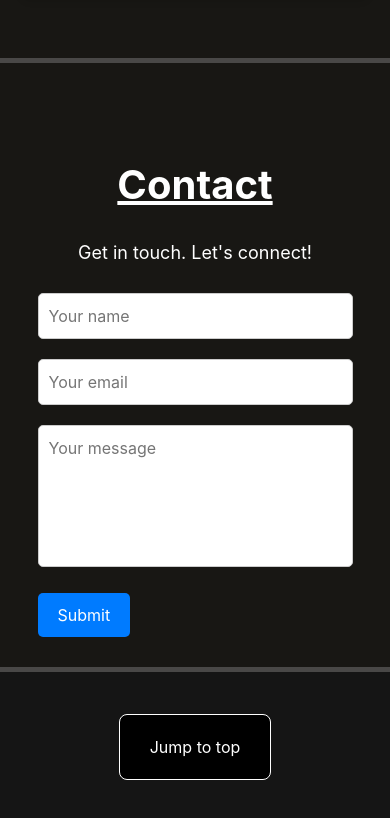
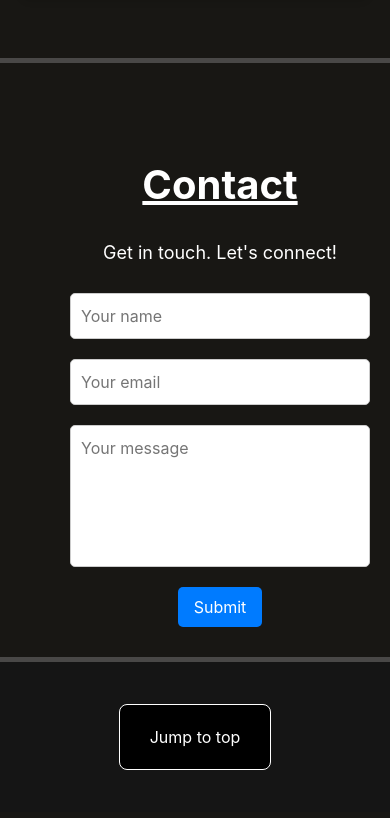
Before and after one commit to Satokii/portfolio, a React (Vite) app: page / in a window 390 px wide. Shown: the part 5306-6124 px from the top of the page. Built offline with nearby package versions, Linux system fonts and the light colour scheme; no server answers.

Commit message:
style: amended button location on contact form for smaller screens

```diff
--- a/src/components/main/components/Contact.jsx
+++ b/src/components/main/components/Contact.jsx
@@ -42,7 +42,7 @@ function Contact() {
             <h2 className='main-contact--header'>Contact</h2>
             <h3 className='main-contact--subheader'>Get in touch. Let&apos;s connect!</h3>
             <div className='main-contact--contact-info-container grid'>
-                <form className='main-contact--contact-form' onSubmit={onSubmit}>
+                <form className='main-contact--contact-form grid' onSubmit={onSubmit}>
                     <input
                         type='text'
                         name='from_name'
--- a/src/styles/main/main-contact.css
+++ b/src/styles/main/main-contact.css
@@ -24,8 +24,11 @@
 }
 
 .main-contact--contact-form {
-    max-width: 400px;
+    grid-template-columns: 1fr;
+    width: 400px;
     margin: 0 auto;
+    justify-items: center;
+
 }
 
 .main-contact--contact-form input[type="text"],
@@ -46,6 +49,7 @@
     border: none;
     border-radius: 5px;
     cursor: pointer;
+    justify-self: end;
 }
 
 .main-contact--contact-form button:hover {
@@ -89,6 +93,32 @@
         font-size: 18px;
     }
     .main-contact--contact-form {
-        max-width: 90%;
+        max-width: 80%;
+    }
+    .main-contact--contact-form input[type="text"],
+    .main-contact--contact-form input[type="email"],
+    .main-contact--contact-form textarea {
+        width: calc(100% - 20px);
+    }
+    .main-contact--contact-form button {
+        justify-self: center;
+    }
+    .main-contact--contact-form button {
+        padding: 8px 16px;
     }
 }
+
+@media screen and (max-width: 376px) {
+    .main-contact {
+        padding: 40px 10px 20px;
+    }
+    .main-contact--contact-form {
+        width: 350px;
+    }
+}
+
+@media screen and (max-width: 320px) {
+    .main-contact--contact-form {
+        width: 310px;
+    }
+}
```
Also changed, not shown: src/styles/main/main-projects.css (line endings or trailing spaces).
